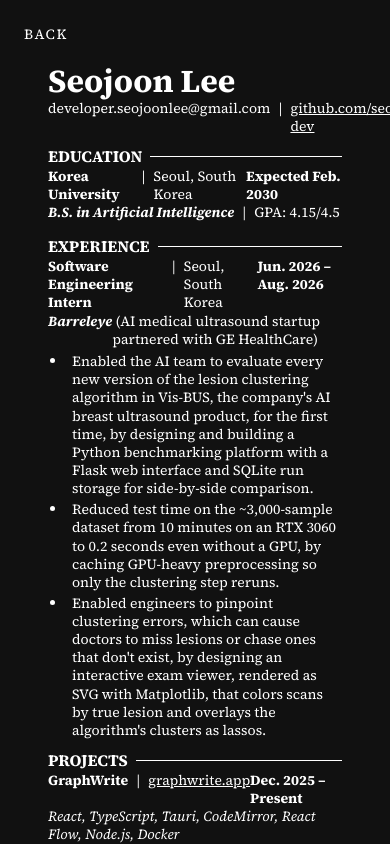
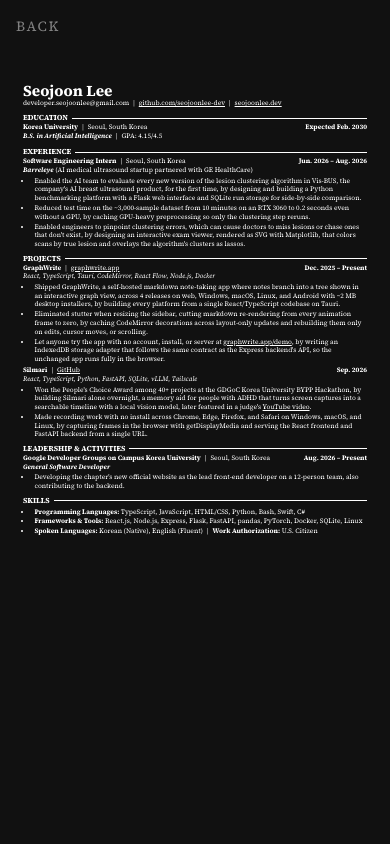
Before and after one commit to seojoonlee-dev/seojoonlee.dev, a React (Vite) app: page /resume in a window 390 px wide. Built offline with nearby package versions, Linux system fonts and the light colour scheme.

Commit message:
Optimize resume page for mobile

```diff
--- a/index.html
+++ b/index.html
@@ -15,6 +15,7 @@
         r.style.setProperty("--t", Math.min(1.6, Math.max(1, 1 / s)).toFixed(4));
         r.style.setProperty("--gap", g.toFixed(1) + "px");
         r.style.setProperty("--ngap", (g * 0.45).toFixed(1) + "px");
+        if (location.pathname === "/resume") r.style.setProperty("--rz", Math.min(1, W / 816).toFixed(4));
       })();
     </script>
   </head>
--- a/src/components/Resume.tsx
+++ b/src/components/Resume.tsx
@@ -1,3 +1,4 @@
+import { useEffect, useRef } from "react";
 import { useLocation, useNavigate } from "react-router";
 import Section from "./Section";
 import Pipe from "./Pipe";
@@ -8,9 +9,24 @@ export default function Resume() {
   const navigate = useNavigate();
   const location = useLocation();
   const back = () => (location.key === "default" ? navigate("/") : navigate(-1));
+  const page = useRef<HTMLDivElement>(null);
+
+  useEffect(() => {
+    const root = document.documentElement;
+    const fit = () => {
+      const w = page.current?.clientWidth || window.innerWidth;
+      root.style.setProperty("--rz", Math.min(1, w / 816).toFixed(4));
+    };
+    fit();
+    window.addEventListener("resize", fit);
+    return () => {
+      window.removeEventListener("resize", fit);
+      root.style.removeProperty("--rz");
+    };
+  }, []);
 
   return(
-    <div className="resume-page">
+    <div className="resume-page" ref={page}>
       <Meta
         description="Resume of Seojoon Lee, Software Developer based in Seoul, South Korea."
         path="/resume"
@@ -19,6 +35,7 @@ export default function Resume() {
       <button type="button" className="resume-back" onClick={back}>
         Back
       </button>
+      <div className="resume-sheet">
         <div className="view resume">
           <h1>Seojoon Lee</h1>
           <div className="contacts">
@@ -141,5 +158,6 @@ export default function Resume() {
           </div>
         </div>
       </div>
+    </div>
   )
 }
--- a/src/style/resume.css
+++ b/src/style/resume.css
@@ -40,10 +40,19 @@ body:has(.resume) {
     inset: 0;
     overflow-y: auto;
     overscroll-behavior: contain;
-    padding: 4rem 3rem;
     background: #111111;
     color: white;
     font-family: 'Source Serif 4', serif;
+}
+
+.resume-sheet {
+    box-sizing: border-box;
+    width: 816px;
+    margin: 0 auto;
+    padding: 4rem 3rem;
+    zoom: var(--rz, 1);
+    -webkit-text-size-adjust: 100%;
+    text-size-adjust: 100%;
 }
 
 .resume-back {
@@ -142,7 +151,9 @@ body:has(.resume) {
 
 @media (max-width: 900px) {
     .resume-back {
-        position: absolute;
+        position: static;
+        display: block;
+        padding: 16px;
     }
 }
 
@@ -157,10 +168,15 @@ body:has(.resume) {
         background: white;
     }
 
+    .resume-sheet {
+        width: auto;
+        padding: 0;
+        zoom: 1;
+    }
+
     .resume-page {
         position: static;
         overflow: visible;
-        padding: 0;
         background-color: white;
         color: black;
     }
```
Lines whose indentation alone changed are shown as unchanged.
